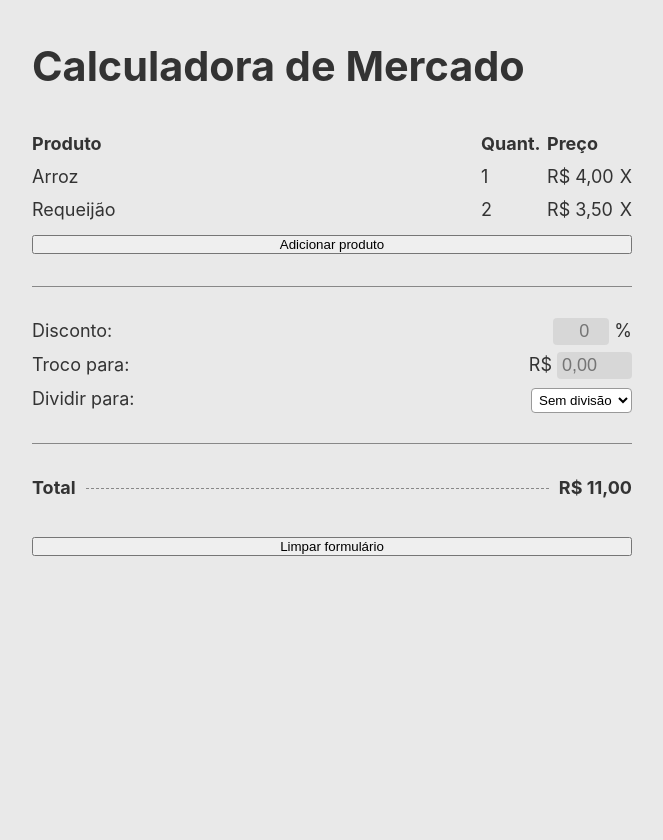
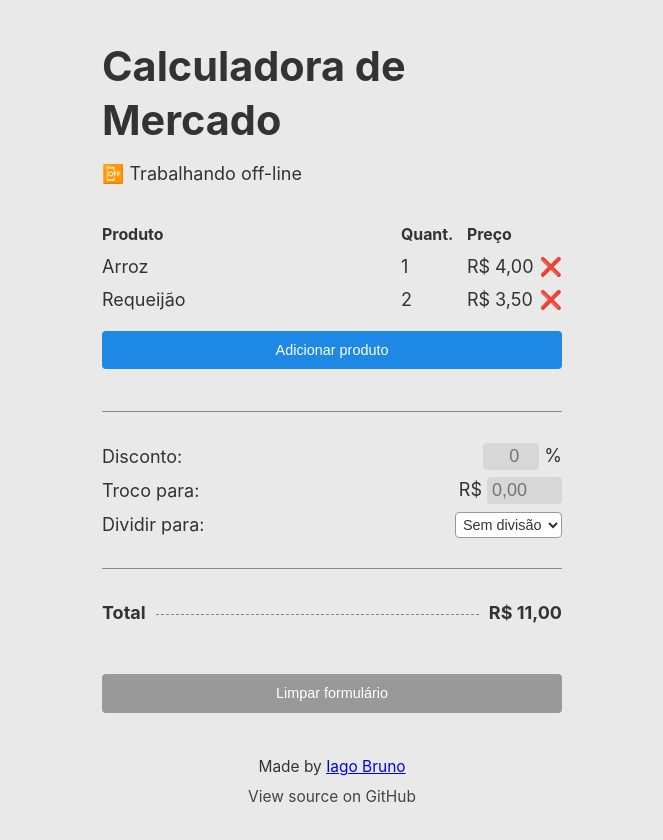
Before and after one commit to iagobruno/calculadora-de-mercado, a Svelte app: page / in a window 1280 px wide. Shown: the top 840 px of the page, without its empty margins (308-971 px from the left). Before the commit the page ends 800 px from the top, so only its background shows below. Built offline with nearby package versions, Linux system fonts and the light colour scheme.

Commit message:
feat: Melhora o design do app

```diff
--- a/public/global.css
+++ b/public/global.css
@@ -1,8 +1,8 @@
 html,
 body {
   position: relative;
-  min-width: 100vw;
-  min-height: 100vh;
+  width: -webkit-fill-available;
+  height: 100vh;
 }
 
 * {
@@ -22,7 +22,7 @@ body {
 
 main {
   width: -webkit-fill-available;
-  max-width: 640px;
+  max-width: 500px;
   margin: 0 auto;
   padding: 40px 20px;
   display: flex;
@@ -43,5 +43,22 @@ hr {
 }
 
 button {
+  background-color: var(--bg-color, #1e88e5);
+  border: none;
+  border-radius: 4px;
   width: -webkit-fill-available;
+  padding: 0 16px;
+  margin: 12px 0;
+  font-style: inherit;
+  font-size: 0.8em;
+  line-height: 2.7;
+  color: white;
+  cursor: pointer;
 }
+button:active {
+  opacity: .76;
+}
+button[disabled] {
+  pointer-events: none;
+  opacity: .4;
+}
--- a/src/App.svelte
+++ b/src/App.svelte
@@ -71,4 +71,25 @@
 <button
   on:click={handleCleanList}
   disabled={list.length === 0}
+  style="--bg-color: #999;"
 >Limpar formulário</button>
+
+<center>
+  <span>Made by <a href="https://github.com/iagobruno">Iago Bruno</a></span>
+  <br />
+  <a href="https://github.com/iagobruno/calculadora-de-mercado" class="gh-link">View source on GitHub</a>
+</center>
+
+
+<style>
+  center {
+    font-size: 0.86em;
+  }
+
+  .gh-link {
+    text-decoration: none;
+    color: #444;
+    margin-top: 6px;
+    display: block;
+  }
+</style>
--- a/src/components/Header.svelte
+++ b/src/components/Header.svelte
@@ -1,8 +1,16 @@
 <header>
   <h1>Calculadora de Mercado</h1>
+
+  <p>📴 Trabalhando off-line</p>
 </header>
 
 <style>
+  header {
+    display: flex;
+    flex-direction: column;
+    gap: 12px;
+  }
+
   h1 {
     font-size: 2.3em;
     line-height: 1.3;
--- a/src/components/Options.svelte
+++ b/src/components/Options.svelte
@@ -104,5 +104,8 @@
     border: 1px solid #999;
     border-radius: 4px;
     padding: 3px 3px;
+    font-size: 0.8em;
+    font-style: inherit;
+    color: inherit;
   }
 </style>
--- a/src/components/Table.svelte
+++ b/src/components/Table.svelte
@@ -33,7 +33,7 @@
           <td>{item.title}</td>
           <td>{item.quantity}</td>
           <td>{formatMoney(item.price)}</td>
-          <td>X</td>
+          <td>❌</td>
         </tr>
       {/each}
     </tbody>
@@ -52,6 +52,7 @@
   thead,
   th {
     text-align: left;
+    font-size: 0.94em;
   }
 
   thead th:first-child,
```
